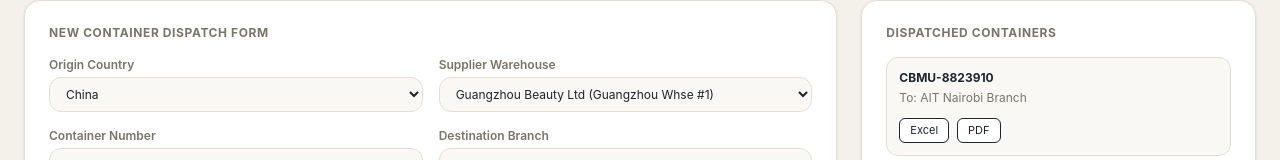
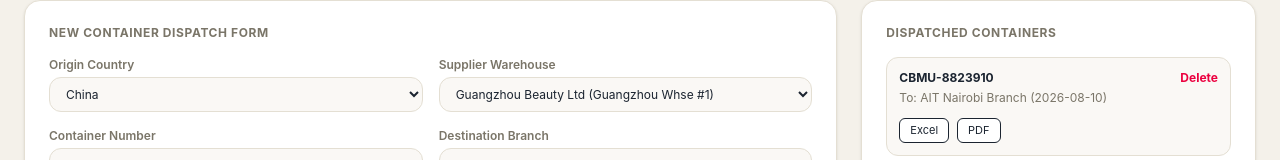
Before and after one commit to abdulrehmanmaisongalaxy/AIT-Stock-Tracker-at-Supplier-Warehouse, a React (Vite) app: page / in a window 1280 px wide. Both pictures are taken after a click on the button "Shipments & Containers". Shown: the part 211-371 px from the top of the page. Built offline with nearby package versions, Linux system fonts and the light colour scheme.

Commit message:
Shipments.jsx

```diff
--- a/src/components/Shipments.jsx
+++ b/src/components/Shipments.jsx
@@ -169,8 +169,15 @@ export function Shipments({ shipments, setShipments, branches, items, suppliers,
     const b = branches.find(br => br.id === shp.branchId);
     return (
       <div key={shp.id} className="p-3 border border-[#E4DFD3] rounded-xl space-y-1 bg-[#FAF8F5] text-xs">
-                  <div className="font-bold text-[#1B2430]">{shp.containerNo}</div>
-                  <div className="text-[#7A7568]">To: {b ? b.name : shp.branchId}</div>
+        <div className="font-bold text-[#1B2430] flex justify-between">
+          <span>{shp.containerNo}</span>
+          <button onClick={() => {
+            if (confirm("Delete this shipment record?")) {
+              setShipments(shipments.filter(s => s.id !== shp.id));
+            }
+          }} className="text-rose-600 hover:underline">Delete</button>
+        </div>
+        <div className="text-[#7A7568]">To: {b ? b.name : shp.branchId} ({shp.date})</div>
         <div className="flex gap-2 pt-2">
           <button onClick={() => alert("Downloading Excel Packing List...")} className="bg-white border px-2.5 py-1 rounded-md text-[11px] cursor-pointer">Excel</button>
           <button onClick={() => alert("Downloading PDF Packing List...")} className="bg-white border px-2.5 py-1 rounded-md text-[11px] cursor-pointer">PDF</button>
```
Lines whose indentation alone changed are shown as unchanged.
